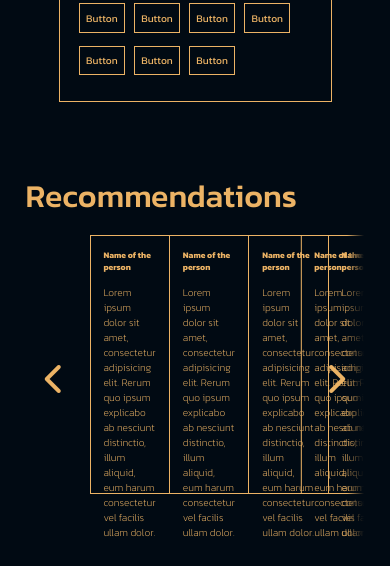
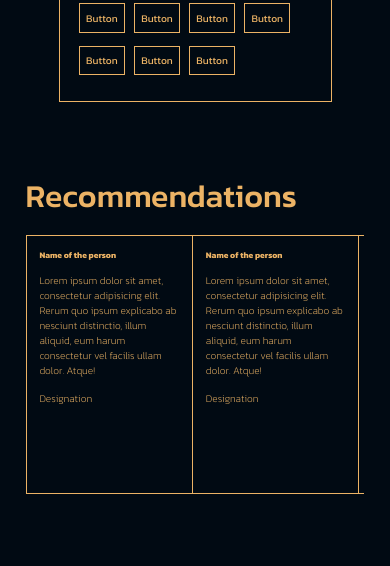
Before and after one commit to prahnu/portfolio-website-march, a website: page index.html in a window 390 px wide. Shown: the part 2711-3277 px from the top of the page. Drawn offline with Linux system fonts and the light colour scheme.

Commit message:
Making recommendation section rresponsive

```diff
--- a/sass/styles/_stylecode.scss
+++ b/sass/styles/_stylecode.scss
@@ -382,12 +382,18 @@
 		position: relative;
 		height: 50rem;
 		overflow: hidden;
+		@include respond(phone) {
+			overflow-x: scroll;
+		}
 		&::before {
 			content: '';
 			position: absolute;
 			inset: 0 95% 0 0;
 			background: linear-gradient(to right, $Dark-Primary, transparent);
 			z-index: 1;
+			@include respond(phone) {
+				display: none;
+			}
 		}
 
 		&::after {
@@ -397,9 +403,15 @@
 			background: linear-gradient(to left, $Dark-Primary, transparent);
 
 			z-index: 1;
+			@include respond(phone) {
+				display: none;
+			}
 		}
 
 		.slider-btn-left {
+			@include respond(phone) {
+				display: none;
+			}
 			position: absolute;
 			top: 50%;
 			transform: translateY(-50%);
@@ -408,6 +420,9 @@
 			z-index: 40;
 		}
 		.slider-btn-right {
+			@include respond(phone) {
+				display: none;
+			}
 			position: absolute;
 			top: 50%;
 			transform: translateY(-50%);
@@ -424,6 +439,10 @@
 			display: flex;
 			align-items: center;
 			height: 90%;
+			@include respond(phone) {
+				width: fit-content;
+				inset: 0;
+			}
 			&_1 {
 				transform: translateX(0);
 				// background-color: black;
@@ -446,6 +465,9 @@
 				border: $Common-Border;
 				border-width: 1px 0 1px 1px;
 				height: 90%;
+				@include respond(phone) {
+					min-width: 26rem;
+				}
 			}
 		}
 	}
```
Also changed, not shown: css/styles.css.
